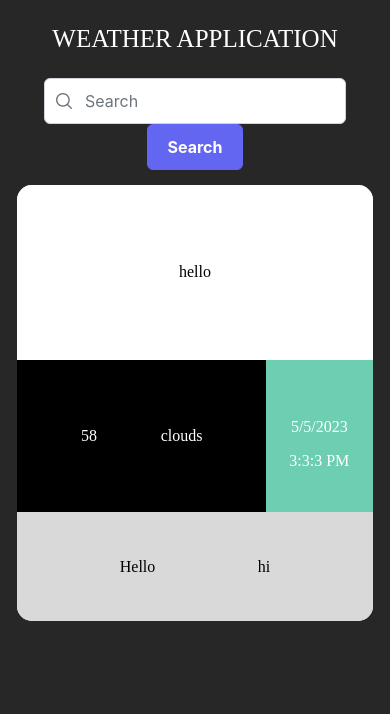
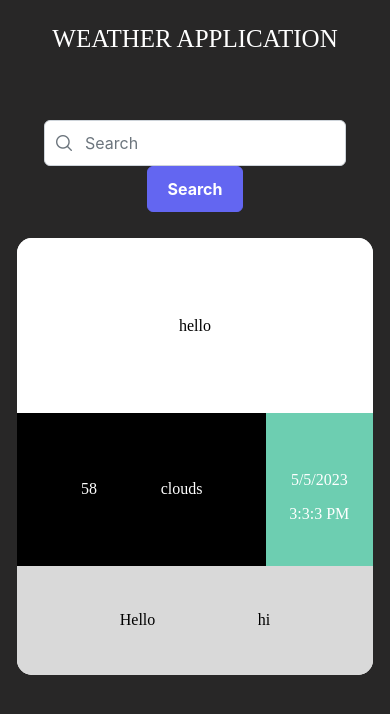
Before and after one commit to kushalmajiwala/weather-application, a React (Create React App) app: page / in a window 390 px wide. Shown: the top 714 px of the page. Built offline with nearby package versions, Linux system fonts and the light colour scheme.

Commit message:
small device design changed

```diff
--- a/src/App.js
+++ b/src/App.js
@@ -10,8 +10,7 @@ function App() {
 
   return (
     <>
-      <div className="outer-container">
-        <p style={{ textAlign: 'center', fontSize: '25px', color:'white' }}>WEATHER APPLICATION</p>
+      <p style={{ textAlign: 'center', fontSize: '25px', color: 'white' }}>WEATHER APPLICATION</p>
       <div className="search-container">
         <span className="p-input-icon-left">
           <i className="pi pi-search searchIcon" />
@@ -40,7 +39,6 @@ function App() {
           </div>
         </div>
       </div>
-      </div>
     </>
   );
 }
--- a/src/style.css
+++ b/src/style.css
@@ -75,4 +75,10 @@
     .info-container {
         width: 95%;
     }
+    .search-container {
+        margin-top: 18%;
+    }
+    .main-container {
+        margin-top: 3%;
+    }
 }
```
Lines whose indentation alone changed are shown as unchanged.
